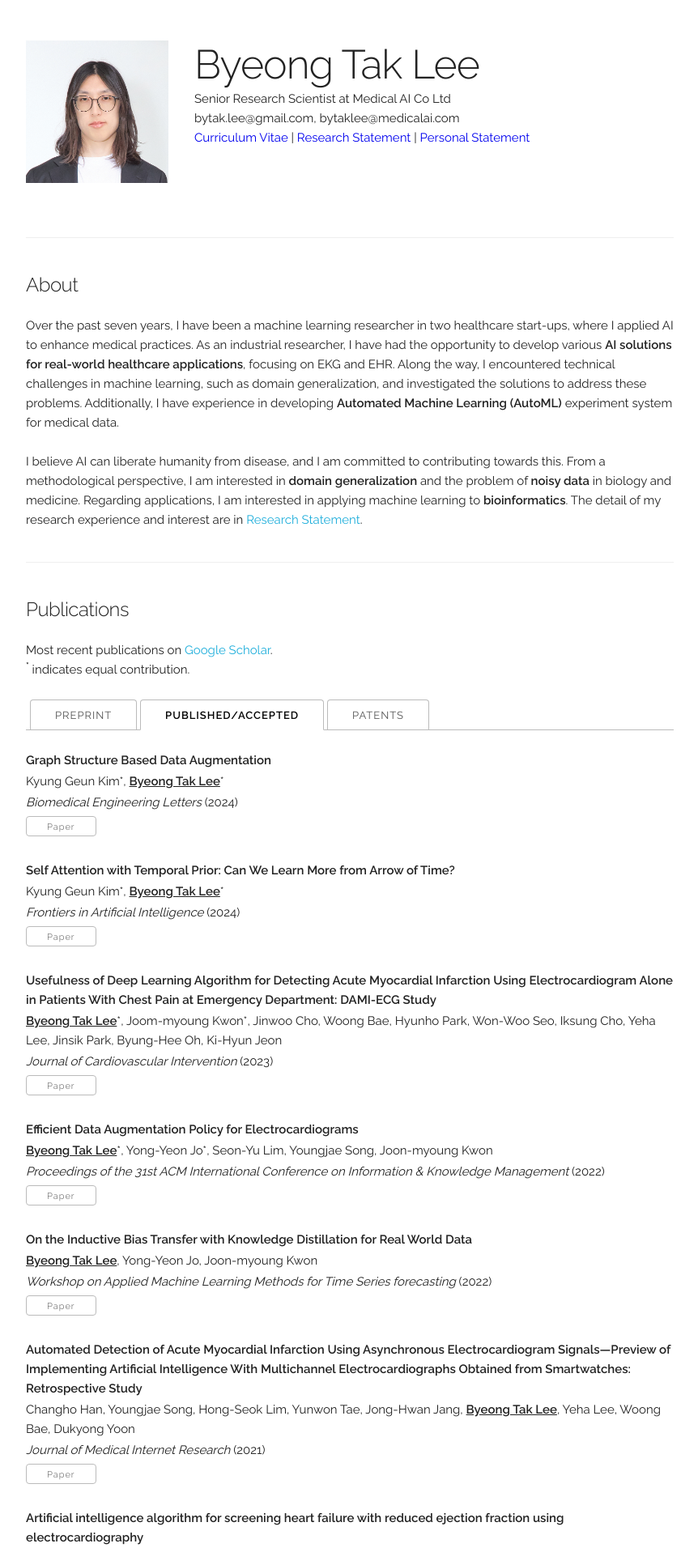
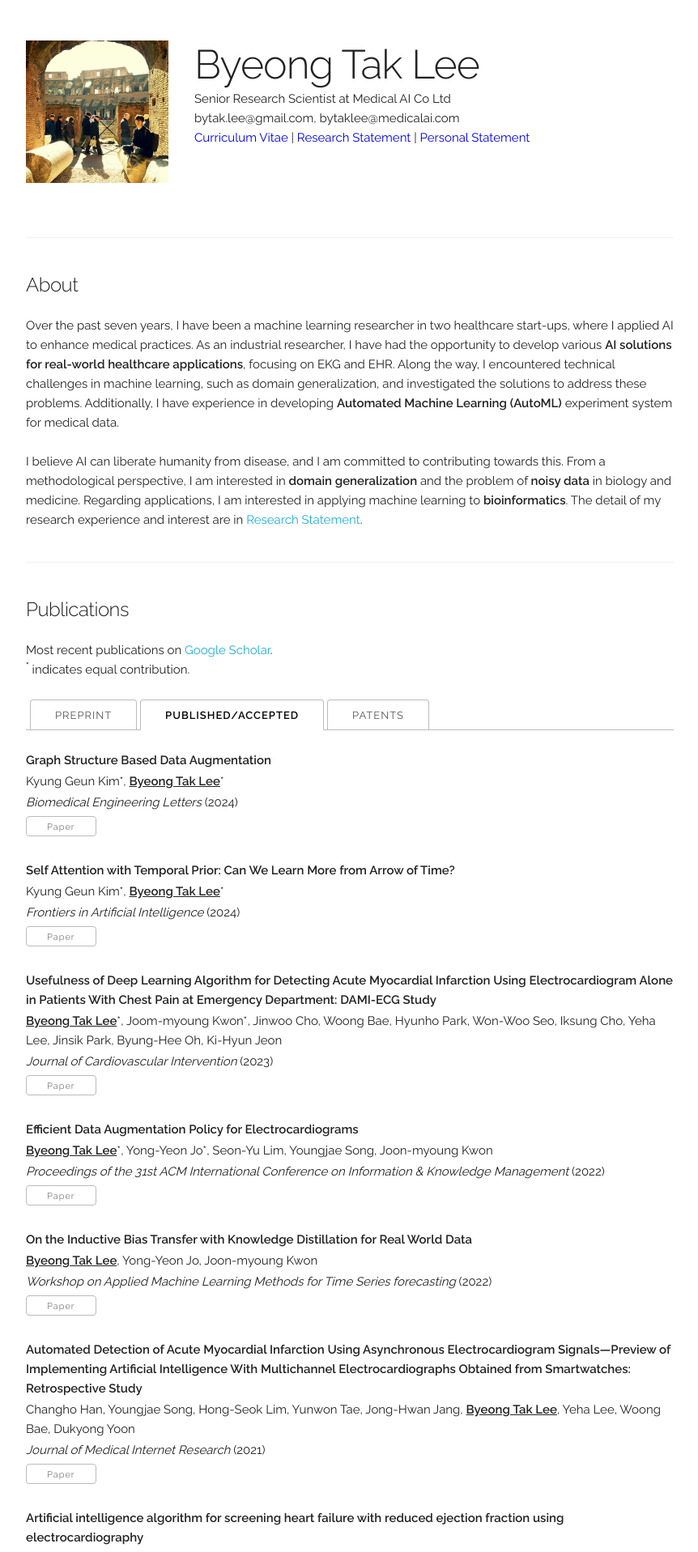
Before and after one commit to byeongtak/byeongtak.github.io, a Jekyll site: the page built from index.html, in a window 1280 px wide. Shown: the top 1917 px of the page at 81% size, without its empty margins (208-1070 px from the left). Built offline with Jekyll 4.4.1, drawn with Linux system fonts in a browser that asks for light colours.

Commit message:
Update main_info.yaml

```diff
--- a/_data/main_info.yaml
+++ b/_data/main_info.yaml
@@ -1,7 +1,7 @@
 name: "Byeong Tak Lee"
 title: "Senior Research Scientist at Medical AI Co Ltd"
 email: "bytak.lee@gmail.com, bytaklee@medicalai.com"
-profile_pic: "/assets/profile-pics/Profile_240515-JINJIKOON-D-113087_0524.jpg"
+profile_pic: "/assets/profile-pics/Euro_20140125121112149.jpg"
 cv: "assets/statement/CV-PersonalPage.pdf"
 research_statement: "assets/statement/SOP-PersonalPage.pdf"
 personal_statement: "assets/statement/PS-PersonalPage.pdf"
```
